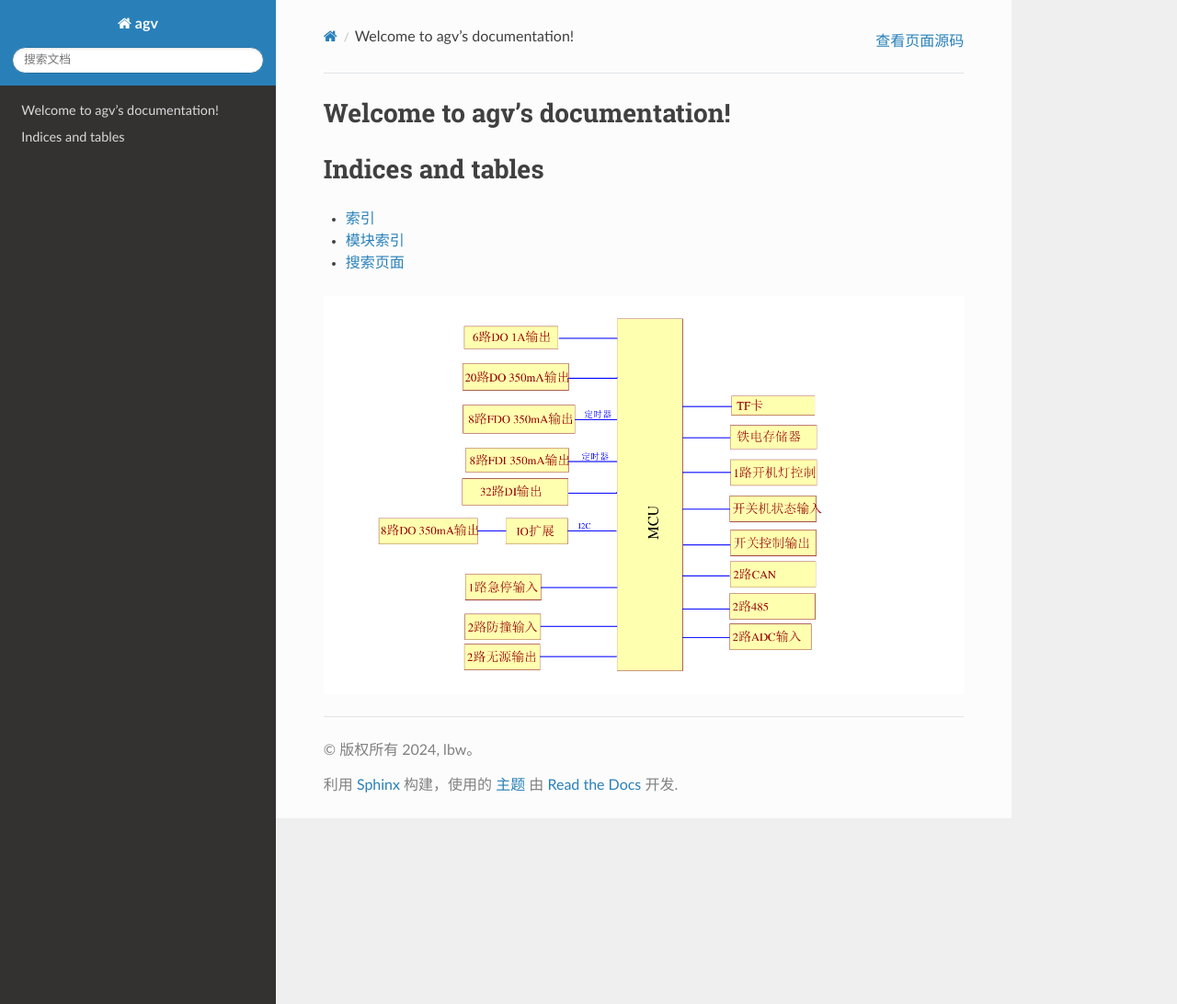
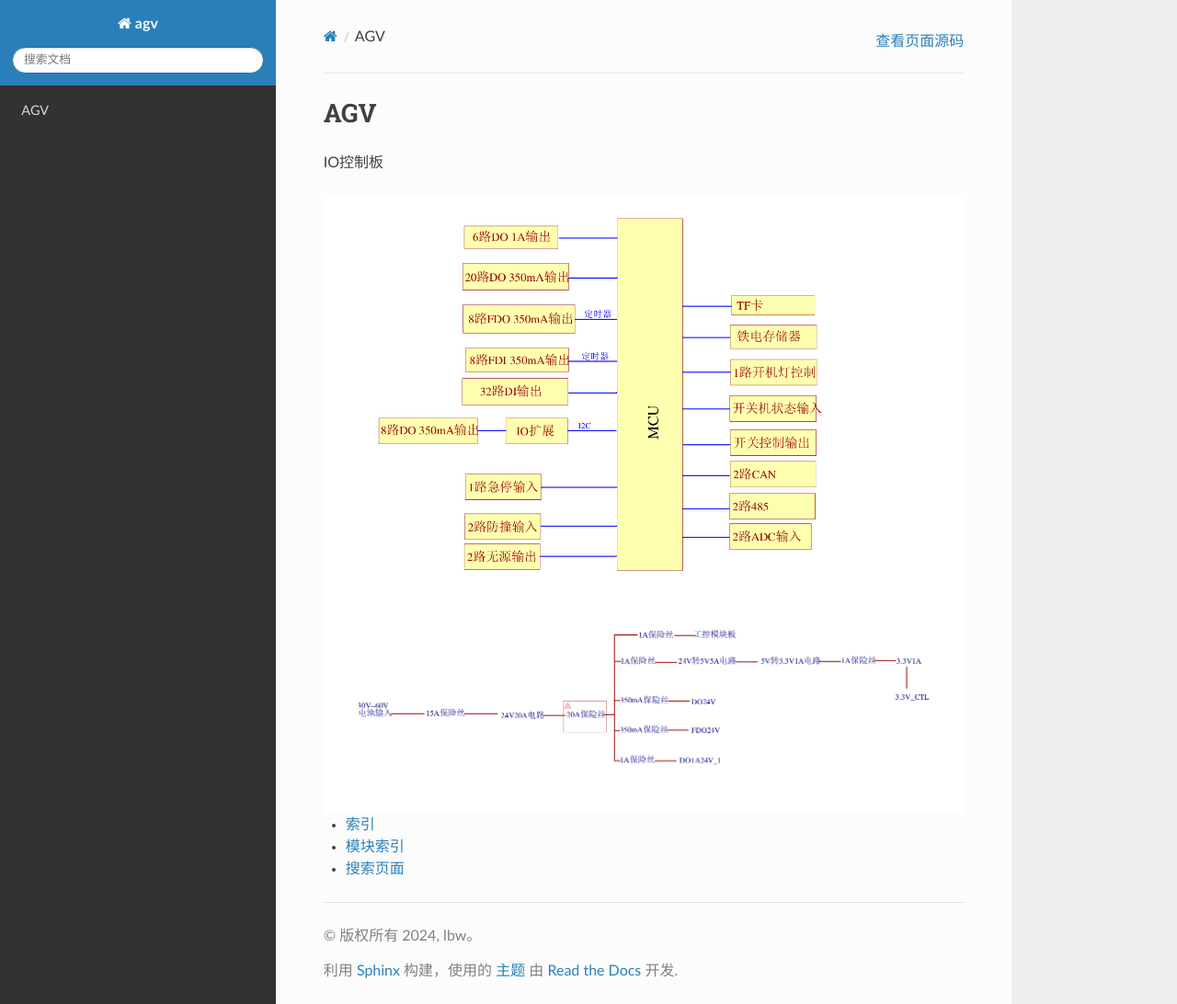
Before and after one commit to li375669512/AGV, a Sphinx documentation site: the page built from docs/source/index.rst, in a window 1280 px wide and 1092 px high. Shown: the whole window at 92% size. Built offline with Sphinx 7.4.7 and the Read the Docs theme 2.0.0, drawn with Linux system fonts in a browser that asks for light colours.

Commit message:
添加了几个截图

```diff
--- a/docs/source/index.rst
+++ b/docs/source/index.rst
@@ -3,7 +3,7 @@
    You can adapt this file completely to your liking, but it should at least
    contain the root `toctree` directive.
 
-Welcome to agv's documentation!
+AGV
 ===============================
 
 .. toctree::
@@ -11,13 +11,19 @@ Welcome to agv's documentation!
    :caption: Contents:
 
 
-Indices and tables
-==================
+IO控制板
+
+.. image:: ./images/原理框图.png
+   :alt: 原理框图
+   :align: center
+
+
+.. image:: ./images/电源拓扑.png
+   :alt: 电源拓扑
+   :align: center
+
+
 
 * :ref:`genindex`
 * :ref:`modindex`
 * :ref:`search`
-
-.. image:: ./images/原理框图.png
-   :alt: 野火logo
-   :align: center
```
Also changed, not shown: docs/source/images/DI单元.png (added), docs/source/images/DI端子.png (added), docs/source/images/DO端子.png (added).
